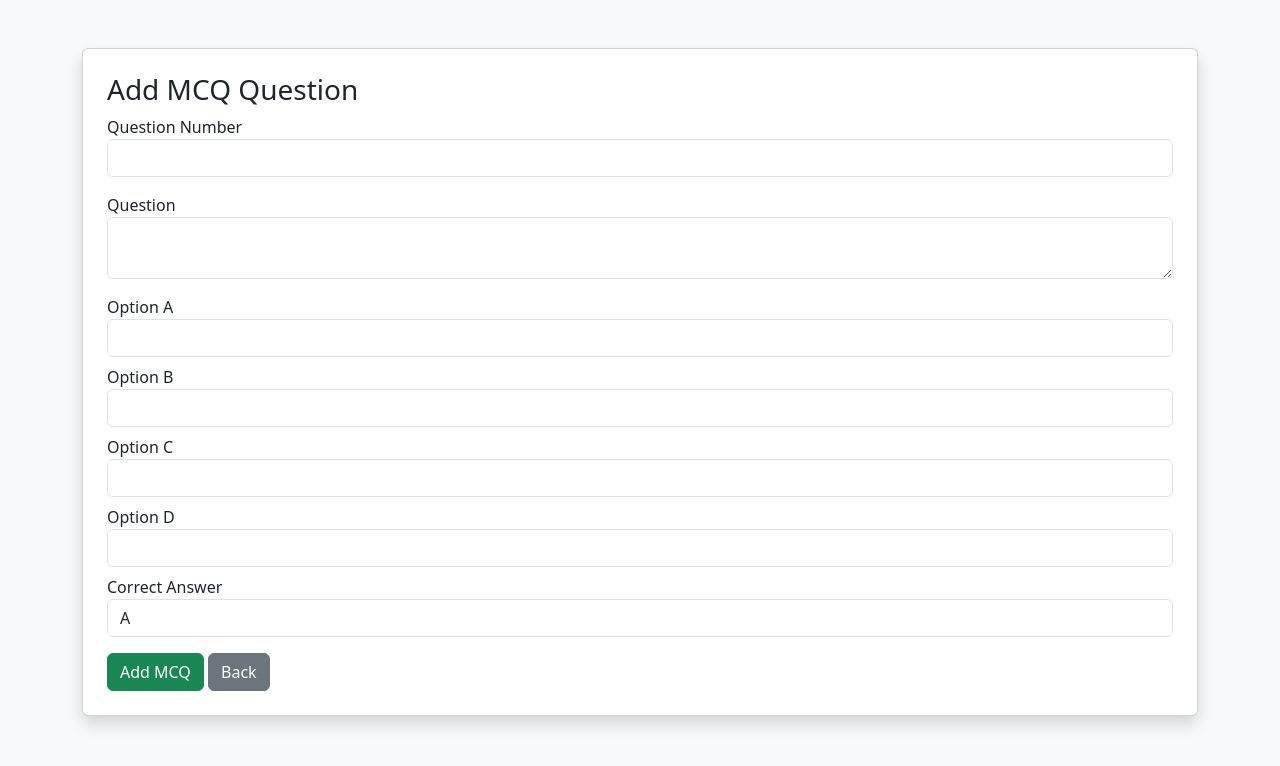
After one commit to korapatisreedhar/SSB_PROJECTS, a Flask app: page /add_mcq_page in a window 1280 px wide. The commit adds this page. Shown: the top 766 px of the page. Run offline with Flask 3, Linux system fonts and the light colour scheme.

Commit message:
ADDED MCQS QUESTIONS

```diff
--- a/app.py
+++ b/app.py
@@ -544,6 +544,39 @@ def view_coding_questions():
 
 
 
+# Open Add MCQ Page
+@app.route("/add_mcq_page")
+def add_mcq_page():
+    return render_template("add_mcq.html")
+
+
+# Save MCQ Question
+@app.route("/add_mcq", methods=["POST"])
+def add_mcq():
+
+    question = request.form["question"]
+    option_a = request.form["option_a"]
+    option_b = request.form["option_b"]
+    option_c = request.form["option_c"]
+    option_d = request.form["option_d"]
+    answer = request.form["answer"]
+
+    conn = sqlite3.connect("database.db")
+    cur = conn.cursor()
+
+    cur.execute("""
+        INSERT INTO mcq_questions
+        (question, option_a, option_b, option_c, option_d, answer)
+        VALUES (?,?,?,?,?,?)
+    """,(question, option_a, option_b, option_c, option_d, answer))
+
+    conn.commit()
+    conn.close()
+
+    return redirect("/admin_coding_judge")
+
+
+
 
 
 # ===============================
--- /dev/null
+++ b/templates/add_mcq.html
@@ -0,0 +1,69 @@
+<!DOCTYPE html>
+<html>
+<head>
+<title>Add MCQ Question</title>
+
+<link href="https://cdn.jsdelivr.net/npm/bootstrap@5.3.2/dist/css/bootstrap.min.css" rel="stylesheet">
+
+</head>
+
+<body class="bg-light">
+
+<div class="container mt-5">
+
+<div class="card p-4 shadow">
+
+<h3>Add MCQ Question</h3>
+<form action="/add_mcq" method="POST">
+
+<div class="mb-3">
+<label>Question Number</label>
+<input type="number" name="question_number" class="form-control">
+</div>
+
+<div class="mb-3">
+<label>Question</label>
+<textarea name="question" class="form-control"></textarea>
+</div>
+<div class="mb-2">
+<label>Option A</label>
+<input type="text" name="option_a" class="form-control">
+</div>
+
+<div class="mb-2">
+<label>Option B</label>
+<input type="text" name="option_b" class="form-control">
+</div>
+
+<div class="mb-2">
+<label>Option C</label>
+<input type="text" name="option_c" class="form-control">
+</div>
+
+<div class="mb-2">
+<label>Option D</label>
+<input type="text" name="option_d" class="form-control">
+</div>
+
+<div class="mb-3">
+<label>Correct Answer</label>
+<select name="answer" class="form-control">
+<option value="A">A</option>
+<option value="B">B</option>
+<option value="C">C</option>
+<option value="D">D</option>
+</select>
+</div>
+
+<button class="btn btn-success">Add MCQ</button>
+
+<a href="/admin_coding_judge" class="btn btn-secondary">Back</a>
+
+</form>
+
+</div>
+
+</div>
+
+</body>
+</html>
--- a/templates/admin_coding_judge.html
+++ b/templates/admin_coding_judge.html
@@ -198,7 +198,6 @@ Add Coding Problem
 <a href="/add_mcq_page" class="btn btn-success">
 Add MCQ Questions
 </a>
-
 </div>
 
 </div>
```
Also changed, not shown: database.py (+31 -20 lines), database.db.
